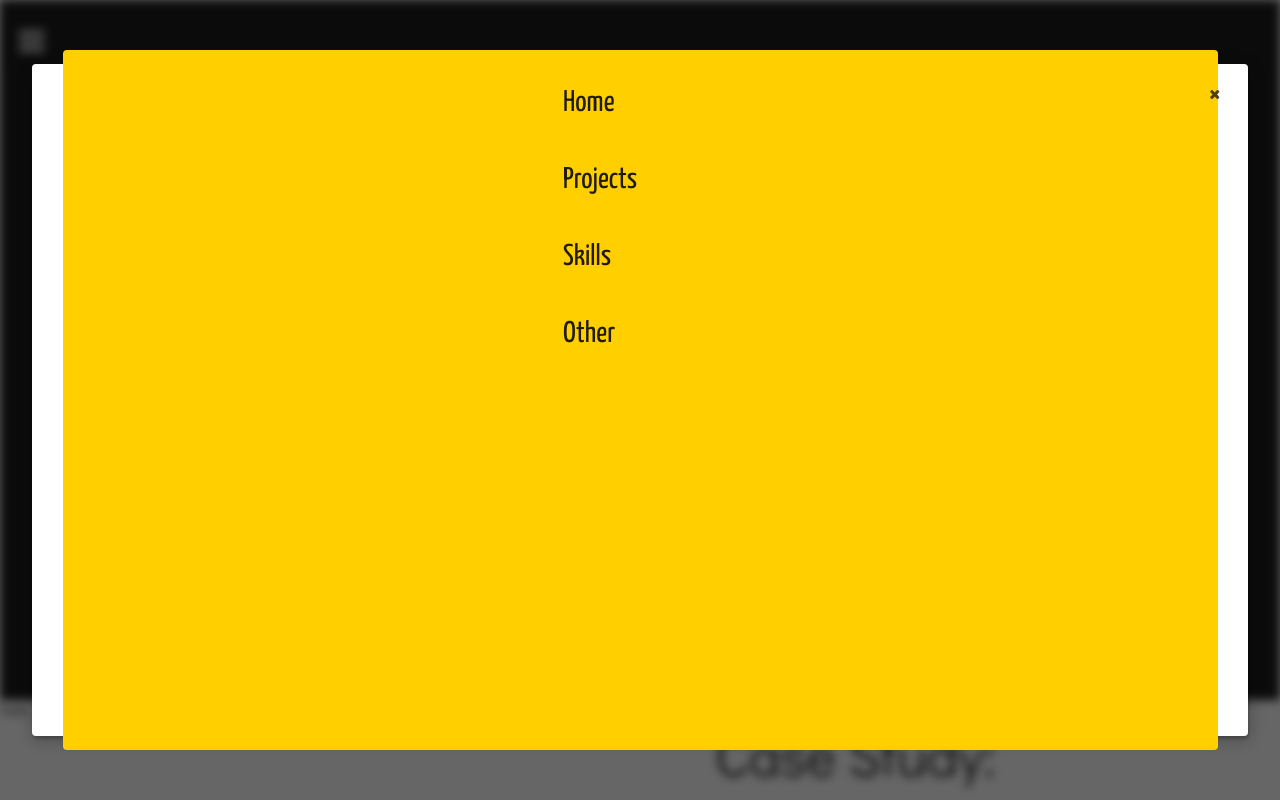
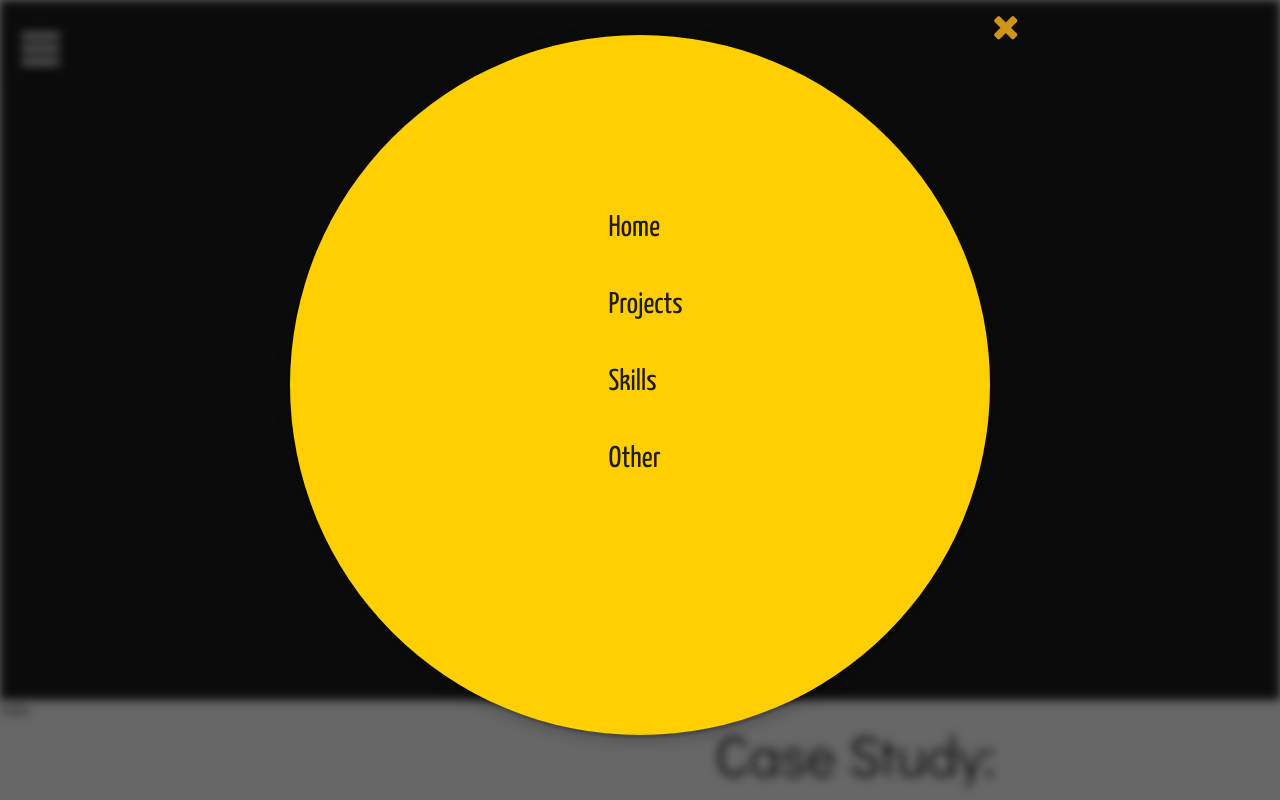
Before and after one commit to anuradha-srikanth/anuradha-srikanth.github.io, a plain HTML site: page projects.html in a window 1280 px wide. Both pictures are taken after a click on the icon 31 px from the left and 40 px from the top of the page. Shown: the top 800 px of the page. Drawn offline with nearby package versions, Linux system fonts and the light colour scheme; files whose address does not match are found by name; a web font is replaced by a local one.

Commit message:
merging projects and index

```diff
--- a/css/custom.css
+++ b/css/custom.css
@@ -85,14 +85,14 @@
 
 
 /*Custom*/
-body{
+body, h3{
   /*font-family: 'Droid Serif', serif;*/
   font-family: 'Didact Gothic', sans-serif;
   /*font-family: 'Lato', sans-serif;*/
   /*font-weight: bold;*/
 }
 
-h1,h2,h3{
+h1,h2,h4{
   /*font-family: 'Arvo', sans-serif;*/
   /*font-family: 'Syncopate', sans-serif;*/
   font-family: 'Yanone Kaffeesatz', sans-serif;
@@ -104,7 +104,7 @@ i{
 }
 
 .chevron.down.icon{
-  font-size: 2em;
+  font-size: 3em;
 }
 
 .chevron.down.icon:hover {
@@ -138,6 +138,7 @@ h1.ui.header{
   white-space: nowrap;
   /*font-family: 'Didact Gothic', sans-serif;*/
 }
+
 h1.ui.header > .gold{
   color: #EBC000;
   white-space: nowrap;
@@ -150,19 +151,6 @@ img{
 }
 
 
-.ui.container{
-  margin-left: 0px;
-  margin-right: 0px;
-}
-
-.ui.grid.container.main-menu{
-  background-color: #ffcf00;
-}
-
-.ui.grid.container.main-menu > .item{
-  color: #1a1600;
-  font-size: 3em;
-}
 
 .ui.celled.grid{
   box-shadow: none;
@@ -190,7 +178,7 @@ img{
 
 .content.icon{
   color: white;
-  font-size: 2em;
+  font-size: 3em;
 }
 
 .active.item > h3{
@@ -199,9 +187,36 @@ img{
   margin-top: 0px;
 }
 
+.ui.modal{
+  /*height: 20em;*/
+  border-radius: 70%;
+  background-color: #ffcf00;
+}
+
 .ui.modal > .close{
-  /*color: white;*/
-  font-size: 1em;
+  color: #FFB81C;
+  font-size: 2.5em;
+}
+
+.ui.container{
+  margin-left: 0px;
+  margin-right: 0px;
+}
+
+.ui.grid.container.main-menu{
+  /*background-color: #FFB81C;*/
+  border-radius: 50%;
+  /*width: 75%;*/
+  padding-top: 20%;
+  width: 90%;
+  height: 90%;
+
+}
+
+
+.ui.grid.container.main-menu > .item{
+  color: #1a1600;
+  font-size: 4em;
 }
 
 .ui.secondary.menu .column{
--- a/js/custom.js
+++ b/js/custom.js
@@ -20,7 +20,7 @@
       .sidebar('attach events', '.toc.item')
       ;
       // show modal
-      $('.ui.fullscreen.modal')
+      $('.small.ui.modal')
       .modal({ blurring: true })
       .modal('setting', 'transition', 'horizontal flip')
       .modal('attach events', '.content.icon.menu','show')
--- a/projects.html
+++ b/projects.html
@@ -24,9 +24,8 @@
 <body>
 
 
-  <div class="ui fullscreen modal">
+  <div class="ui small modal">
     <i class="close icon"></i>
-
     <div class="ui grid container main-menu">
       <div class="ui five column centered row large secondary menu">
         <div class='row'>
@@ -44,6 +43,7 @@
           </div>
         </div>
       </div>
+
     </div>
   </div>
 
@@ -58,7 +58,7 @@
           <i class="sidebar icon"></i>
         </a> -->
         <a class="active item">
-          <i class="content icon menu"></i>
+        <i class="content icon menu"></i>
         </a>
       </div>
     </div>
@@ -85,7 +85,7 @@
       <h1 class="ui inverted header">
         <span class='gold'>A n u </span> S r i k a n t h
       </h1>
-      <h2>Some Tagline Lorem ipsum dolor sit amet, consectetur adipiscing elit. Donec cursus ex a sem vulputate, sit amet efficitur ligula suscipit. </h2>
+      <h3>Some Tagline Lorem ipsum dolor sit amet, consectetur adipiscing elit. Donec cursus ex a sem vulputate, sit amet efficitur ligula suscipit. </h3>
       <!--       <div class="ui huge primary button">Get Started <i class="right arrow icon"></i></div> -->
 
       <br>
```
Also changed, not shown: semantic/dist/semantic.css.
